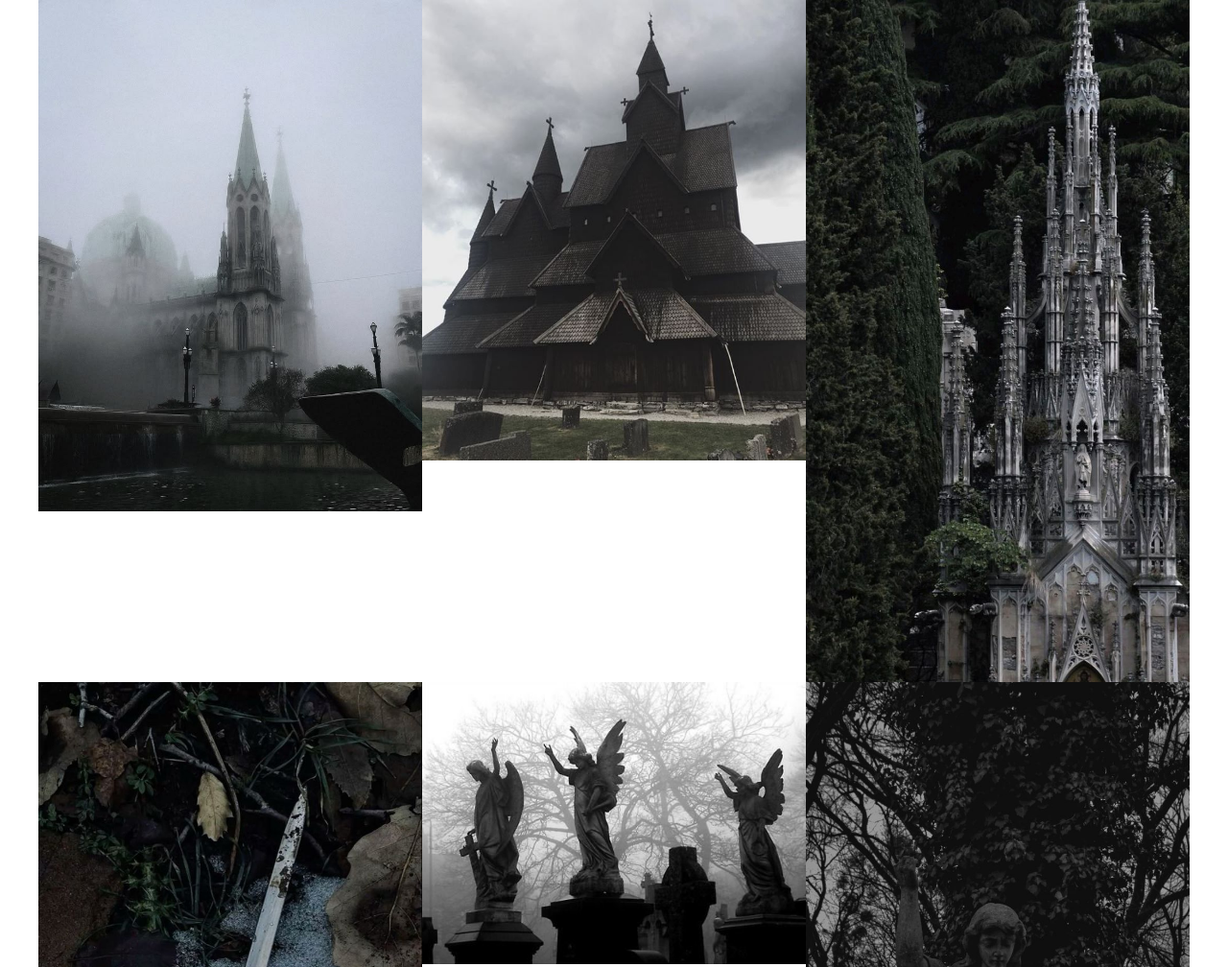
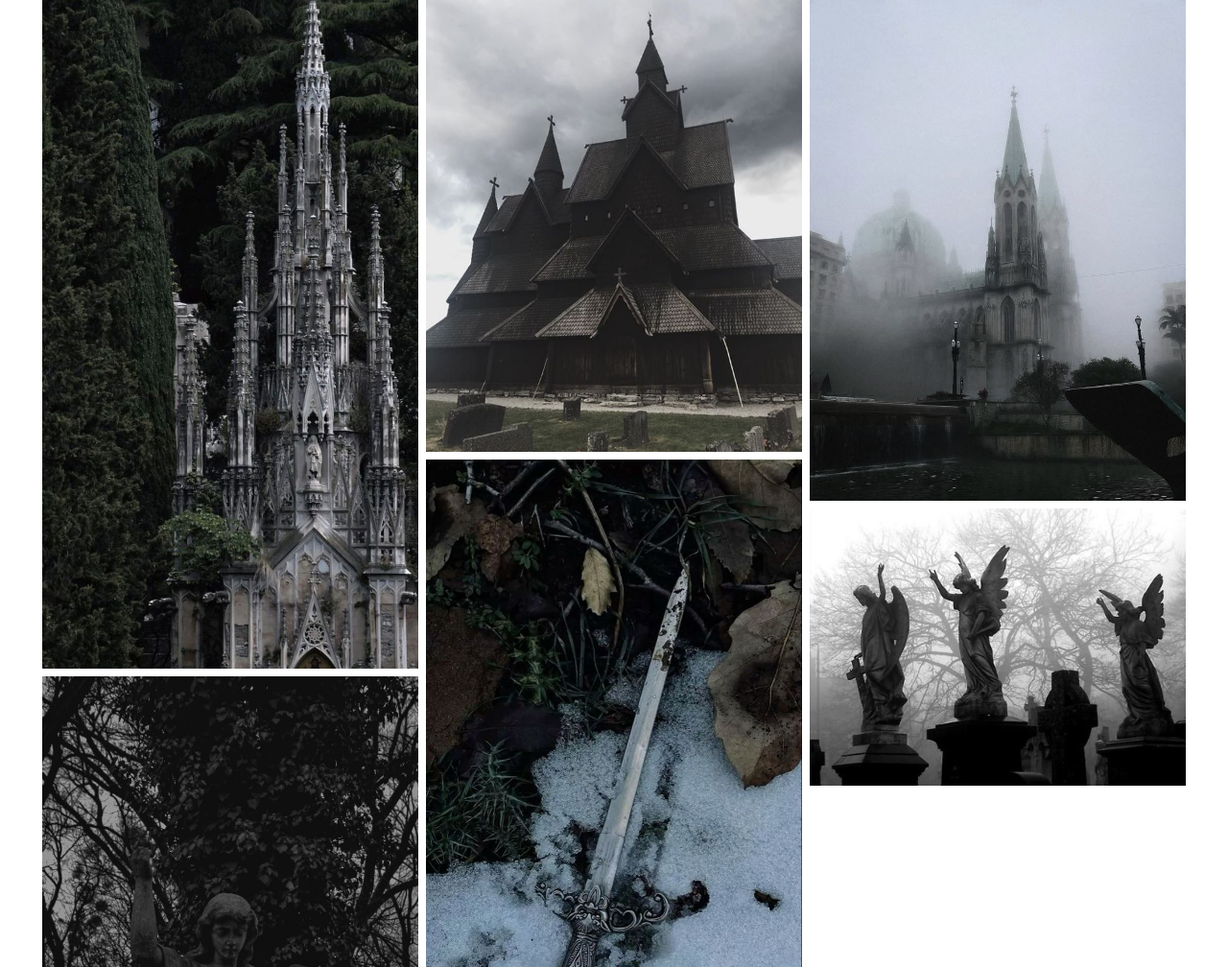
Before and after one commit to hushchak/masonry-gallery-js, a plain HTML site: page index.html in a window 1280 px wide. Shown: the top 1008 px of the page at 96% size. Drawn offline with Linux system fonts and the light colour scheme.

Commit message:
Add final functionality. Fix mansory-column-style

```diff
--- a/masonry.js
+++ b/masonry.js
@@ -8,6 +8,43 @@ function arrangeMasonries() {
 function arrangeMasonry(gallery) {
     const columnCount = Math.max(Math.floor(gallery.offsetWidth / 350), 1);
     gallery.style.gridTemplateColumns = `repeat(${columnCount}, 1fr)`;
+
+    const images = getChildMasonryImages(gallery);
+    const columns = [];
+    for (let i = 0; i < columnCount; i++) {
+        columns.push(insertMasonryColumn(gallery));
+    }
+
+    arrangeImagesInColumns(columns, images);
+}
+
+function arrangeImagesInColumns(columns, images) {
+    for (let i = 0; i < images.length; i++) {
+        getShortestElement(columns).appendChild(images[i]);
+    }
+}
+
+function getShortestElement(elements) {
+    let shortestElement = elements[0];
+
+    elements.forEach((element) => {
+        if (element.offsetHeight < shortestElement.offsetHeight) {
+            shortestElement = element;
+        }
+    });
+
+    return shortestElement;
+}
+
+function insertMasonryColumn(element) {
+    const column = document.createElement("div");
+    column.classList.add("masonry-column");
+    element.insertBefore(column, element.firstChild);
+    return column;
+}
+
+function getChildMasonryImages(parentObject) {
+    return parentObject.querySelectorAll(".masonry-image");
 }
 
 arrangeMasonries();
--- a/styles.css
+++ b/styles.css
@@ -15,6 +15,7 @@
 .masonry-column {
   display: flex;
   flex-direction: column;
+  height: min-content;
   margin: 0 4px;
   gap: 8px;
 }
```
